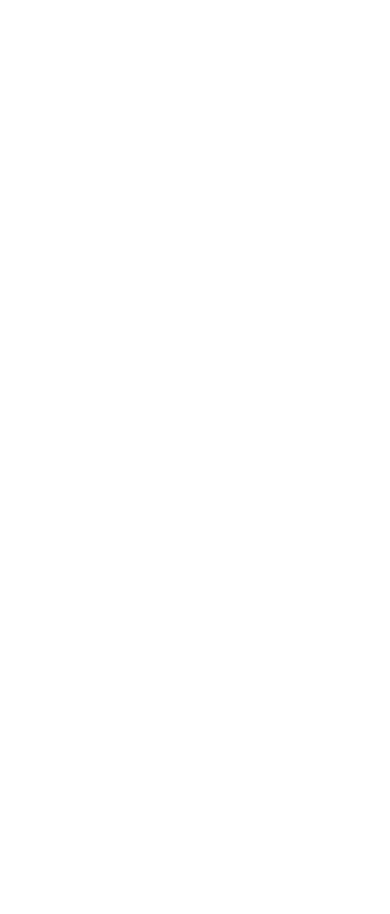
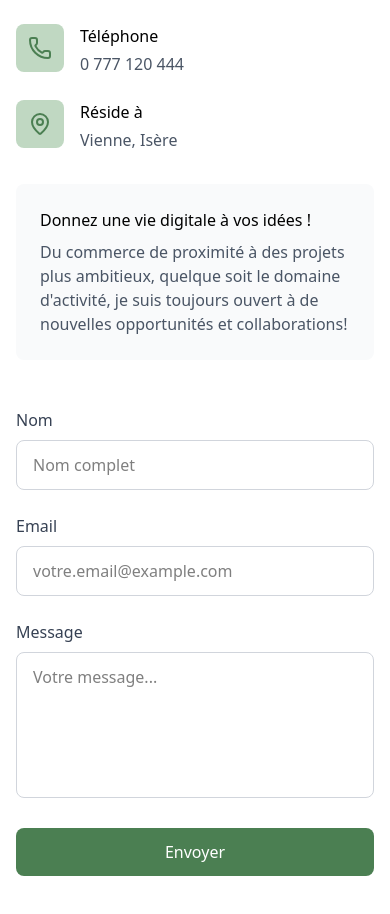
Before and after one commit to CFournier59/mon_portfolio_pro, a React (Vite) app: page / in a window 390 px wide. Shown: the part 6643-7557 px from the top of the page. Before the commit the page ends 6255 px from the top, so only its background shows below. Built offline with nearby package versions, Linux system fonts and the light colour scheme.

Commit message:
implementation du composant Contact

```diff
--- a/package.json
+++ b/package.json
@@ -10,6 +10,7 @@
     "preview": "vite preview"
   },
   "dependencies": {
+    "@emailjs/browser": "^4.4.1",
     "lucide-react": "^0.564.0",
     "react": "^19.2.0",
     "react-dom": "^19.2.0"
--- a/src/App.tsx
+++ b/src/App.tsx
@@ -3,6 +3,7 @@
 import About from './components/About'
 import Projects from './components/Projects'
 import Skills from './components/Skills'
+import Contact from './components/Contact'
 
 export default function App() {
    return (
@@ -13,6 +14,7 @@
             <About />
             <Projects />
             <Skills />
+            <Contact />
          </main>
       </div>
    )
--- /dev/null
+++ b/src/components/Contact/index.tsx
@@ -0,0 +1,181 @@
+import { Mail, MapPin, Phone } from 'lucide-react'
+import { useState } from 'react'
+import emailjs from '@emailjs/browser'
+
+export default function Contact() {
+   const [formData, setFormData] = useState({
+      name: '',
+      email: '',
+      message: '',
+      time: '',
+   })
+
+   const handleSubmit = (e: React.FormEvent) => {
+      e.preventDefault()
+      // Prepare data to send
+      const dataToSend = { ...formData, time: new Date().toLocaleString() }
+      // Send email using email.js
+      emailjs
+         .send(
+            import.meta.env.VITE_SERVICE_ID,
+            import.meta.env.VITE_TEMPLATE_ID,
+            dataToSend,
+            import.meta.env.VITE_API_KEY,
+         )
+         .then(
+            (response) => {
+               console.log('SUCCESS!', response.status, response.text)
+            },
+            (error) => {
+               console.log('FAILED...', error)
+            },
+         )
+      // Alert user and reset form
+      alert('Merci pour votre message, je vous répondrai dès que possible !')
+      setFormData({ name: '', email: '', message: '', time: '' })
+   }
+
+   const handleChange = (
+      e: React.ChangeEvent<HTMLInputElement | HTMLTextAreaElement>,
+   ) => {
+      setFormData({
+         ...formData,
+         [e.target.name]: e.target.value,
+      })
+   }
+
+   return (
+      <section id="contact" className="py-20 px-4 sm:px-6 lg:px-8">
+         <div className="container mx-auto">
+            <div className="max-w-6xl mx-auto">
+               <div className="text-center mb-16">
+                  <h2 className="text-3xl sm:text-4xl mb-4">Contactez-moi</h2>
+                  <p className="text-lg text-gray-600 max-w-2xl mx-auto">
+                     Vous avez un projet en tête ou souhaitez simplement dire
+                     bonjour ? N'hésitez pas à me contacter !
+                  </p>
+               </div>
+
+               <div className="grid md:grid-cols-2 gap-12">
+                  <div>
+                     <h3 className="text-2xl mb-6">Coordonnées</h3>
+                     <div className="space-y-6">
+                        <div className="flex items-start gap-4">
+                           <div className="p-3 bg-light-color rounded-lg">
+                              <Mail className="text-base-color" size={24} />
+                           </div>
+                           <div>
+                              <h4 className="mb-1">Email</h4>
+                              <p className="text-gray-600">
+                                 clementfournier.c@gmail.com
+                              </p>
+                           </div>
+                        </div>
+
+                        <div className="flex items-start gap-4">
+                           <div className="p-3 bg-light-color rounded-lg">
+                              <Phone className="text-base-color" size={24} />
+                           </div>
+                           <div>
+                              <h4 className="mb-1">Téléphone</h4>
+                              <p className="text-gray-600">0 777 120 444</p>
+                           </div>
+                        </div>
+
+                        <div className="flex items-start gap-4">
+                           <div className="p-3 bg-light-color rounded-lg">
+                              <MapPin className="text-base-color" size={24} />
+                           </div>
+                           <div>
+                              <h4 className="mb-1">Réside à</h4>
+                              <p className="text-gray-600">Vienne, Isère</p>
+                           </div>
+                        </div>
+                     </div>
+
+                     <div className="mt-8 p-6 bg-gray-50 rounded-lg">
+                        <h4 className="mb-2">
+                           Donnez une vie digitale à vos idées !
+                        </h4>
+                        <p className="text-gray-600">
+                           Du commerce de proximité à des projets plus
+                           ambitieux, quelque soit le domaine d'activité, je
+                           suis toujours ouvert à de nouvelles opportunités et
+                           collaborations!
+                        </p>
+                     </div>
+                  </div>
+
+                  <div>
+                     <form onSubmit={handleSubmit} className="space-y-6">
+                        <div>
+                           <label
+                              htmlFor="name"
+                              className="block mb-2 text-gray-700"
+                           >
+                              Nom
+                           </label>
+                           <input
+                              type="text"
+                              id="name"
+                              name="name"
+                              value={formData.name}
+                              onChange={handleChange}
+                              required
+                              className="w-full px-4 py-3 border border-gray-300 rounded-lg focus:outline-none focus:ring-2 focus:ring-base-color focus:border-transparent"
+                              placeholder="Nom complet"
+                           />
+                        </div>
+
+                        <div>
+                           <label
+                              htmlFor="email"
+                              className="block mb-2 text-gray-700"
+                           >
+                              Email
+                           </label>
+                           <input
+                              type="email"
+                              id="email"
+                              name="email"
+                              value={formData.email}
+                              onChange={handleChange}
+                              required
+                              className="w-full px-4 py-3 border border-gray-300 rounded-lg focus:outline-none focus:ring-2 focus:ring-base-color focus:border-transparent"
+                              placeholder="votre.email@example.com"
+                           />
+                        </div>
+
+                        <div>
+                           <label
+                              htmlFor="message"
+                              className="block mb-2 text-gray-700"
+                           >
+                              Message
+                           </label>
+                           <textarea
+                              id="message"
+                              name="message"
+                              value={formData.message}
+                              onChange={handleChange}
+                              required
+                              rows={5}
+                              className="w-full px-4 py-3 border border-gray-300 rounded-lg focus:outline-none focus:ring-2 focus:ring-base-color focus:border-transparent resize-none"
+                              placeholder="Votre message..."
+                           />
+                        </div>
+
+                        <button
+                           type="submit"
+                           className="w-full px-8 py-3 bg-base-color text-white rounded-lg hover:bg-base-hover-color transition-colors"
+                        >
+                           Envoyer
+                        </button>
+                     </form>
+                  </div>
+               </div>
+            </div>
+         </div>
+      </section>
+   )
+}
```
Also changed, not shown: 1 other file (tests, documents, lock files or other folders).
